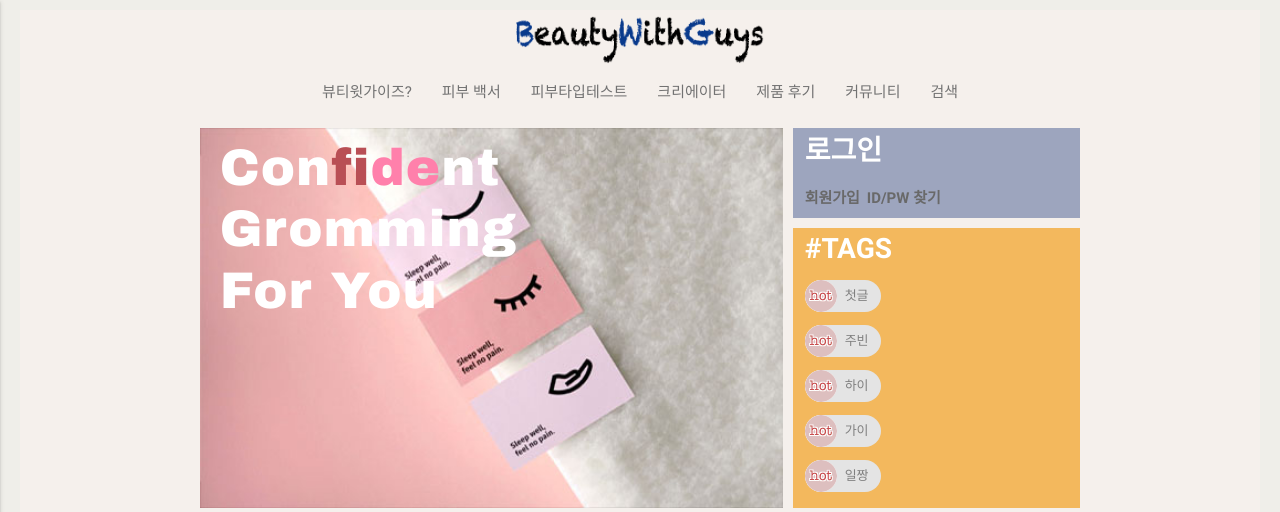
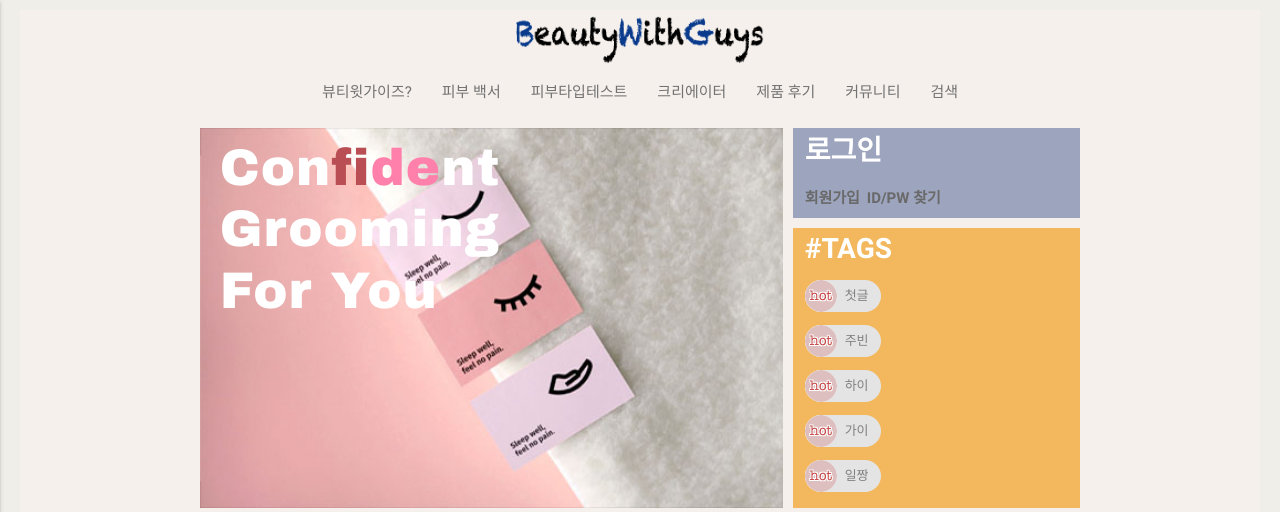
Before and after one commit to wtl0442/bwg_real, a Django app: page / in a window 1280 px wide. Shown: the top 512 px of the page. Run offline with Django 3.2, Linux system fonts and the light colour scheme; data comes from the database, SQL or seed files in the repository; both versions use the stored data as it was after the commit; some libraries are stand-ins or nearby versions.

Commit message:
edit event_main.html

```diff
--- a/beautiful/event/templates/event/event_main.html
+++ b/beautiful/event/templates/event/event_main.html
@@ -27,7 +27,7 @@
         var url = self.attr('href');
       $.get(url)
           .done(function(r) {
-              console.log('dd')
+              console.log(r)
               self.html(r);
           })
           .fail(function(){
--- a/beautiful/main/templates/main/main.html
+++ b/beautiful/main/templates/main/main.html
@@ -4,7 +4,7 @@
 <div class="row">
 <div class="col l8 m12 s12 slogan"><span>
 <pre class="slogan">Con<span class="fi">fi</span><span class="de">de</span>nt
-Gromming
+Grooming
 For You</pre></span></div>
     <div class="col l4 m4 s4 login hide-on-med-and-down valign-wrapper">
 
```
Also changed, not shown: beautiful/db.sqlite3, 1 other file.
